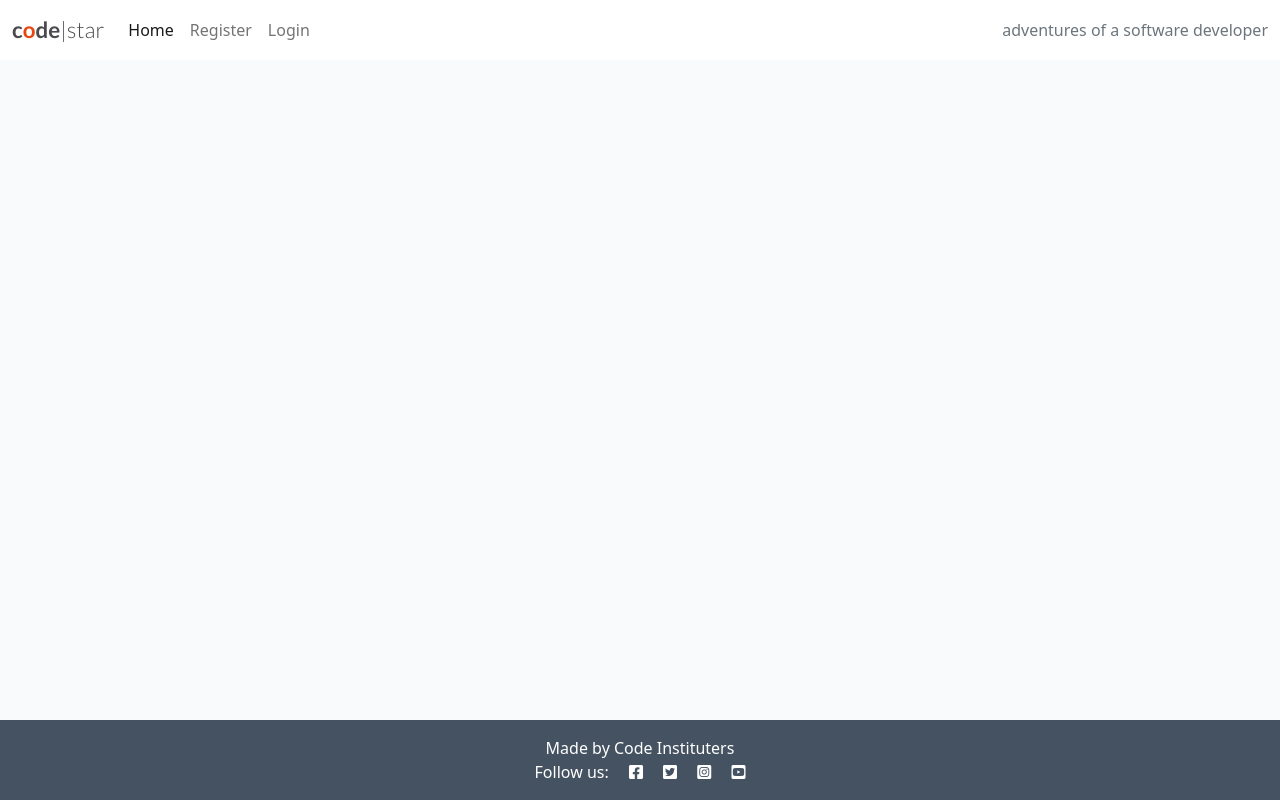
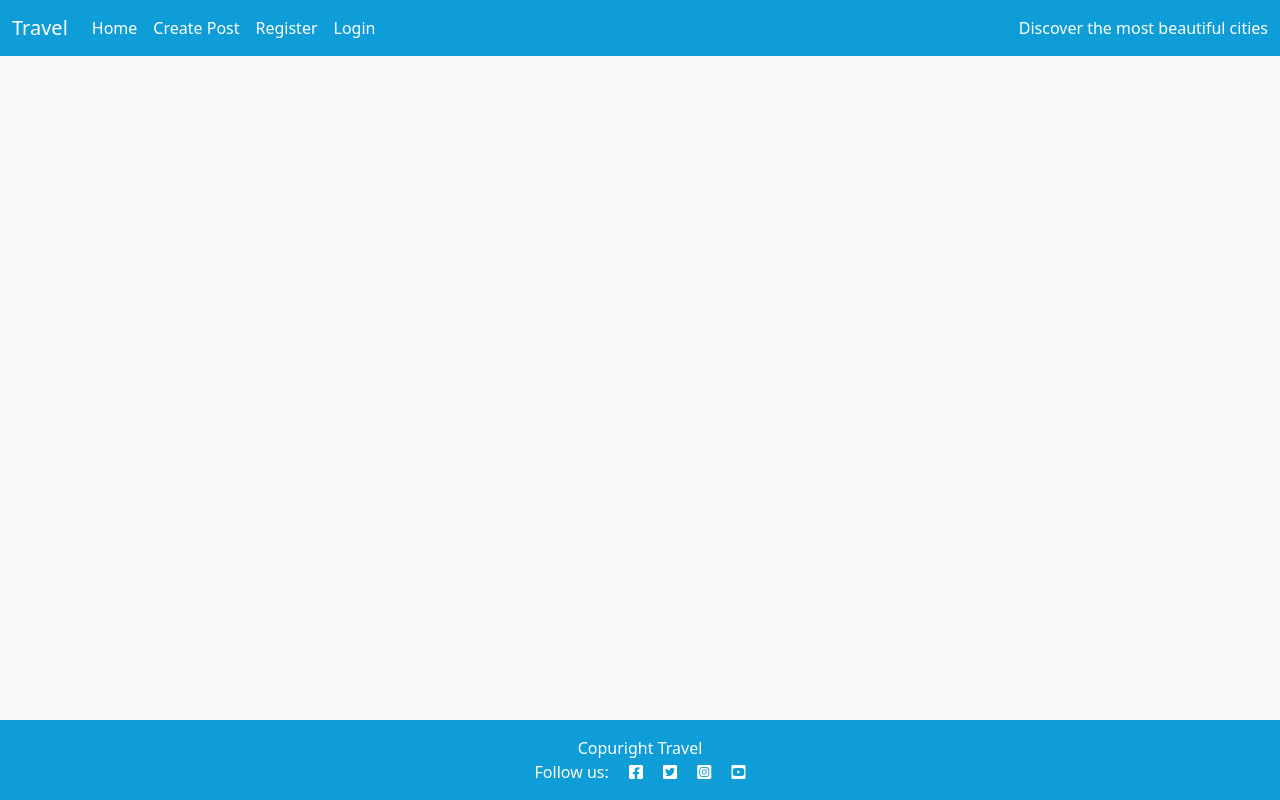
Before and after one commit to MustafaSahinci/project-portfolio-4, a Django app: page / in a window 1280 px wide. Run offline with Django 3.2, Linux system fonts and the light colour scheme; data that the repository does not hold is empty.

Commit message:
add post and change color nav and footer

```diff
--- a/blog/urls.py
+++ b/blog/urls.py
@@ -3,6 +3,7 @@ from django.urls import path
 
 urlpatterns = [
     path("", views.PostList.as_view(), name="home"),
+    path("create_post.html", views.CreatePost.as_view(), name="create_post"),
     path('<slug:slug>/', views.PostDetail.as_view(), name='post_detail'),
     path('like/<slug:slug>', views.PostLike.as_view(), name='post_like'),
 ]
--- a/blog/views.py
+++ b/blog/views.py
@@ -10,6 +10,11 @@ class PostList(generic.ListView):
     queryset = Post.objects.filter(status=1).order_by("-created_on")
     template_name = "index.html"
     paginate_by = 6
+
+
+class CreatePost(generic.ListView):
+    model = Post
+    template_name = "create_post.html"
 
 
 class PostDetail(View):
--- a/static/css/style.css
+++ b/static/css/style.css
@@ -62,7 +62,7 @@ body {
 }
 
 .masthead-text {
-    background-color: #445261;
+    background-color: #0f9dd7;
     color: white;
     position: relative;
 }
@@ -79,7 +79,7 @@ body {
     right: 90%;
     height: 100%;
     width: 150%;
-    background: #445261;
+    background: #0f9dd7;
     -webkit-transform: skew(15deg);
     -moz-transform: skew(15deg);
     transform: skew(15deg);
@@ -140,3 +140,11 @@ body {
     background: transparent;
     border: none;
 }
+
+.social-network i {
+    color: white;
+}
+
+.bg-sky {
+    background-color:  #0f9dd7;
+}
--- a/templates/base.html
+++ b/templates/base.html
@@ -4,7 +4,7 @@
 <html class="h-100">
 
 <head>
-    <title>CodeStar Blog</title>
+    <title>Travel Blog</title>
 
     <link rel="preconnect" href="https://fonts.gstatic.com">
     <link href="https://fonts.googleapis.com/css2?family=Roboto:wght@300&display=swap" rel="stylesheet">
@@ -24,10 +24,9 @@
 
     <!-- Navigation -->
 
-    <nav class="navbar navbar-expand-lg navbar-light bg-white">
+    <nav class="navbar navbar-expand-lg navbar-light bg-sky">
         <div class="container-fluid">
-            <a class="navbar-brand" href="{% url 'home' %}"><span class="brand">c<span class="red-o">o</span>de<span
-                        class="thin">|star</span></span></span></a>
+            <a class="navbar-brand text-white" href="{% url 'home' %}"><span>Travel</span></a>
             <button class="navbar-toggler" type="button" data-bs-toggle="collapse" data-bs-target="#navbarText"
                 aria-controls="navbarText" aria-expanded="false" aria-label="Toggle navigation">
                 <span class="navbar-toggler-icon"></span>
@@ -35,24 +34,27 @@
             <div class="collapse navbar-collapse" id="navbarText">
                 <ul class="navbar-nav me-auto mb-2 mb-lg-0">
                     <li class="nav-item">
-                        <a class="nav-link active" aria-current="page" href="{% url 'home' %}">Home</a>
+                        <a class="nav-link active text-white" aria-current="page" href="{% url 'home' %}">Home</a>
+                    </li>
+                    <li class="nav-item">
+                        <a class="nav-link active text-white aria-current="page" href="{% url 'create_post' %}">Create Post</a>
                     </li>
                     {% if user.is_authenticated %}
                     <li class="nav-item">
-                        <a class="nav-link" href="{% url 'account_logout' %}">Logout</a>
+                        <a class="nav-link text-white" href="{% url 'account_logout' %}">Logout</a>
                     </li>
                     {% else %}
                     <li class="nav-item">
-                        <a class="nav-link" href="{% url 'account_signup' %}">Register</a>
+                        <a class="nav-link text-white" href="{% url 'account_signup' %}">Register</a>
                     </li>
                     <li class="nav-item">
-                        <a class="nav-link" href="{% url 'account_login' %}">Login</a>
+                        <a class="nav-link text-white" href="{% url 'account_login' %}">Login</a>
                     </li>
                     {% endif %}
 
                 </ul>
-                <span class="navbar-text text-muted">
-                    adventures of a software developer
+                <span class="navbar-text text-white">
+                    Discover the most beautiful cities
                 </span>
             </div>
         </div>
@@ -78,12 +80,17 @@
     </main>
 
     <!-- Footer -->
-    <footer class="footer mt-auto py-3 dark-bg">
-        <p class="m-0 text-center text-white">Made by Code Instituters</p>
-        <p class="m-0 text-center text-white">Follow us: <i class="fab fa-facebook-square ms-3"></i>
-            <i class="fab fa-twitter-square ms-3"></i>
-            <i class="fab fa-instagram-square ms-3"></i>
-            <i class="fab fa-youtube-square ms-3"></i></p>
+    <footer class="footer mt-auto py-3 bg-sky">
+        <p class="m-0 text-center text-white">Copuright Travel</p>
+        <p class="social-network m-0 text-center text-white">Follow us:
+            <a href="https://www.facebook.com" target="_blank" rel="noopener"
+                aria-label="visit our facebook page(opens in new tab"><i class="fab fa-facebook-square ms-3"></i></a>
+            <a href="https://twitter.com/" target="_blank" rel="noopener"
+            aria-label="visit our twitter page(opens in new tab"><i class="fab fa-twitter-square ms-3"></i></a>
+            <a href="https://www.instagram.com" target="_blank" rel="noopener"
+            aria-label="visit our instagram page(opens in new tab"><i class="fab fa-instagram-square ms-3"></i></a>
+            <a href="https://www.youtube.com" target="_blank" rel="noopener"
+            aria-label="visit our youtube page(opens in new tab"><i class="fab fa-youtube-square ms-3"></i></p></a>
     </footer>
     <script>
         setTimeout(function () {
--- /dev/null
+++ b/templates/create_post.html
@@ -0,0 +1,5 @@
+{% extends "base.html" %}
+
+{% block content %}
+
+{%endblock%}
--- a/templates/post_detail.html
+++ b/templates/post_detail.html
@@ -92,7 +92,6 @@
         </div>
         <div class="col-md-4 card mb-4  mt-3 ">
             <div class="card-body">
-                <!-- For later -->
                 {% if commented %}
                 <div class="alert alert-success" role="alert">
                     Your comment is awaiting approval
```
